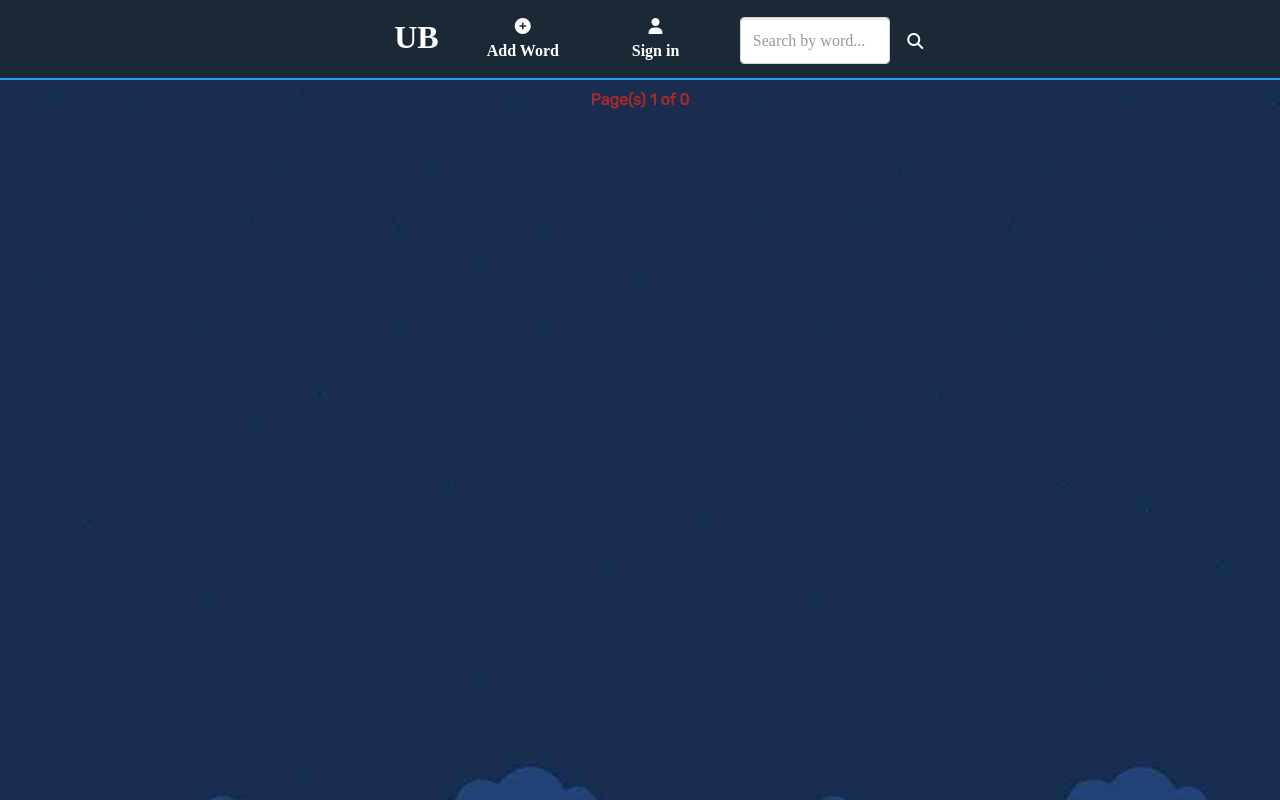
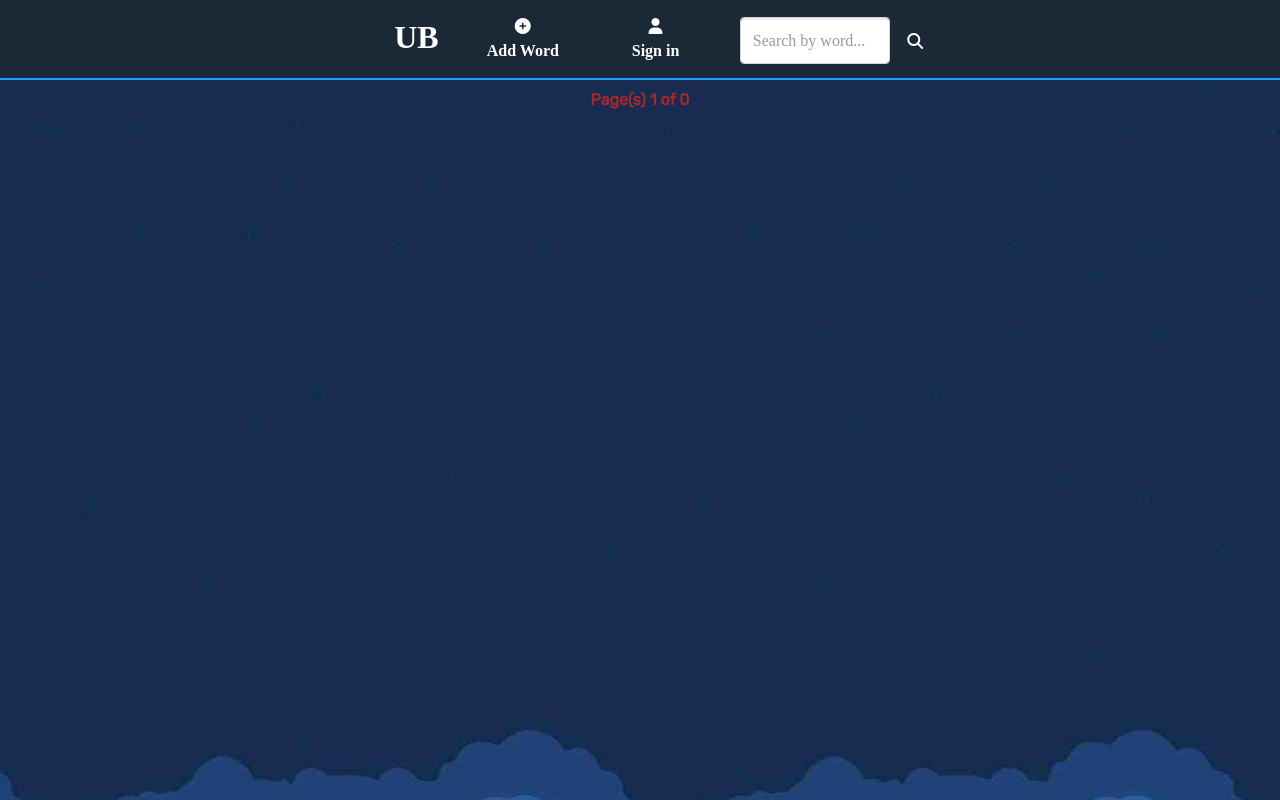
Before and after one commit to zihadbappy/UB, a Flask app: page / in a window 1280 px wide. Run offline with Flask 2, Linux system fonts and the light colour scheme; data that the repository does not hold is empty; some libraries are stand-ins or nearby versions; some web fonts are replaced.

Commit message:
fixed UI2

```diff
--- a/static/styles/home.css
+++ b/static/styles/home.css
@@ -10,7 +10,7 @@ body{
     margin-bottom: 5rem;
     background-size: contain;
     background-repeat:no-repeat;
-    background: url(./bg7.jpg) center fixed;
+    background: url(./bg8.jpg) center fixed;
     /* box-shadow: inset 0 0 0 2000px#6f90ba; */
 
 }
```
Also changed, not shown: static/styles/bg8.jpg (added).
